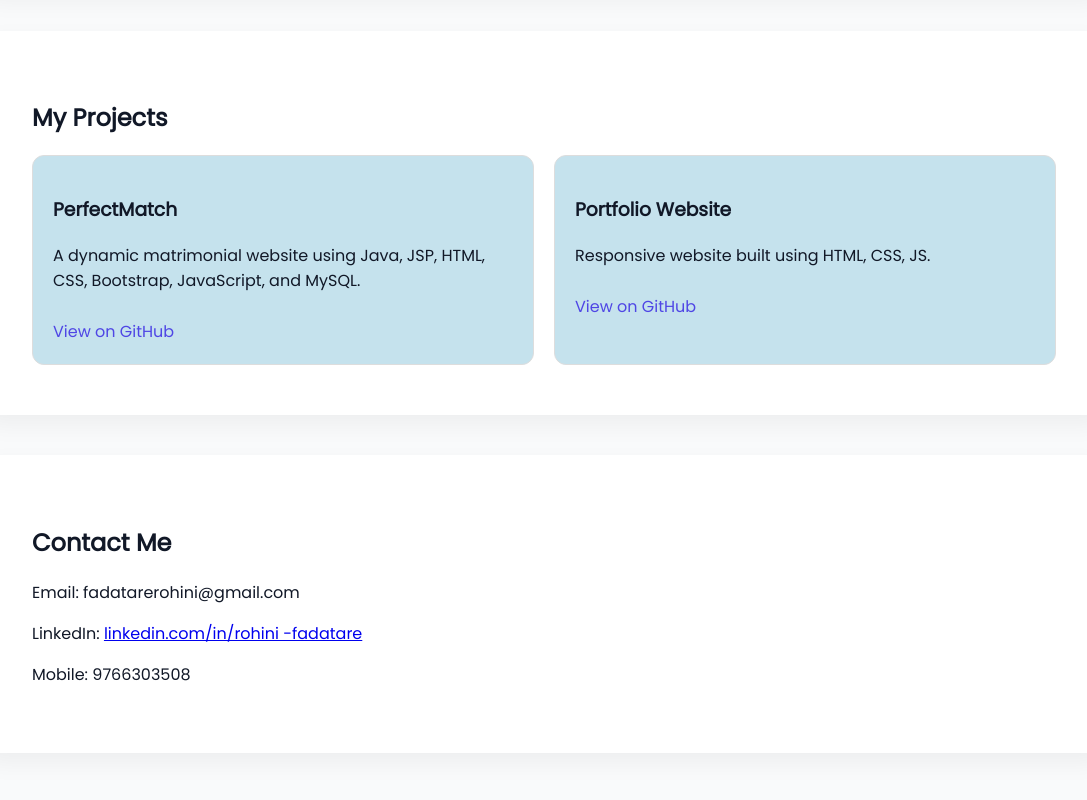
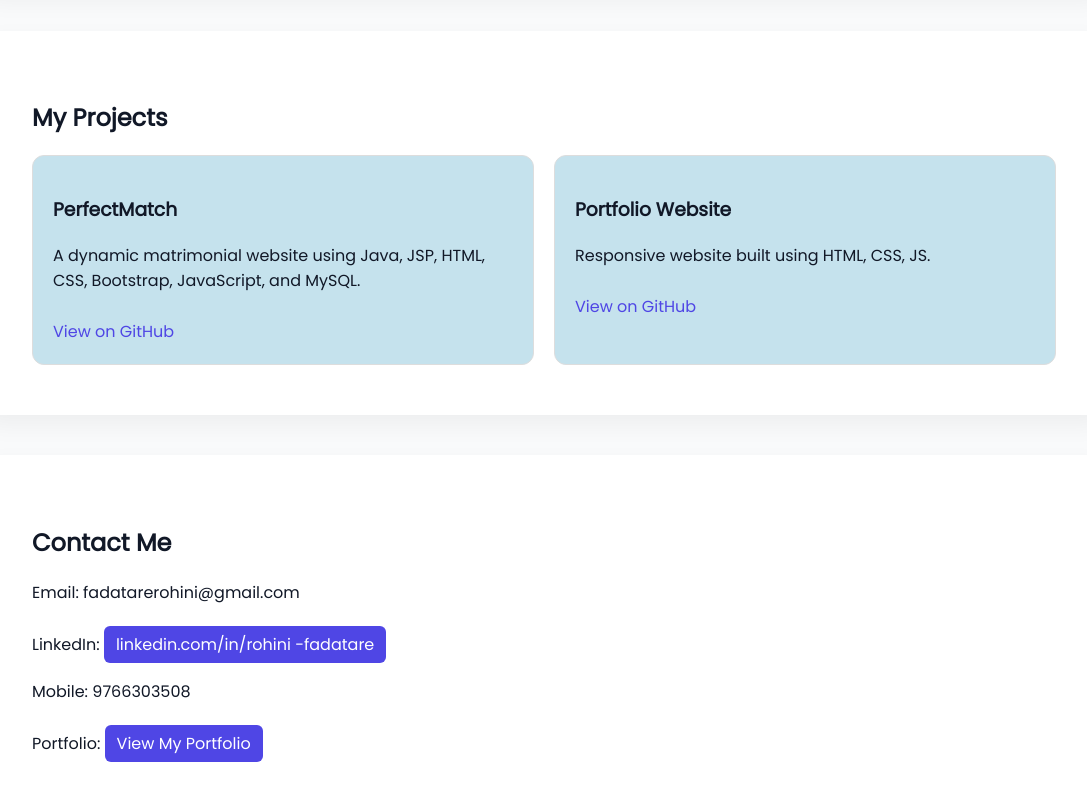
Before and after one commit to RohiniF04/rohini-portfolio, a plain HTML site: page index.html in a window 1280 px wide. Shown: the part 1545-2345 px from the top of the page, without its empty margins (96-1183 px from the left). Drawn offline with Linux system fonts and the light colour scheme.

Commit message:
Added portfolio link in Contact secction

```diff
--- a/index.html
+++ b/index.html
@@ -115,6 +115,11 @@ Currently, I am focusing on data analysis projects to gain industry-level experi
     <p>Email: fadatarerohini@gmail.com</p>
     <p>LinkedIn: <a href="https://www.linkedin.com/in/rohini-fadatare">linkedin.com/in/rohini -fadatare</a></p>
     <p>Mobile: 9766303508</p>
+     <p>
+        Portfolio:
+        <a href="https://rohiniF04.github.io/rohini-portfolio/" target="_blank">
+            View My Portfolio </a>
+    </p>
 </section>
 
 <!-- SCRIPT -->
--- a/style.css
+++ b/style.css
@@ -179,6 +179,23 @@ section {
     transform: scale(1.02);
     transition: 0.3s;
 }
+/* #contact a {
+    color: var(--primary);
+    text-decoration: none;
+}
+
+#contact a:hover {
+    text-decoration: underline;
+} */
+ #contact a {
+    display: inline-block;
+    margin-top: 5px;
+    padding: 6px 12px;
+    background: var(--primary);
+    color: white;
+    border-radius: 6px;
+    text-decoration: none;
+}
 
 /* RESPONSIVE */
 
```
